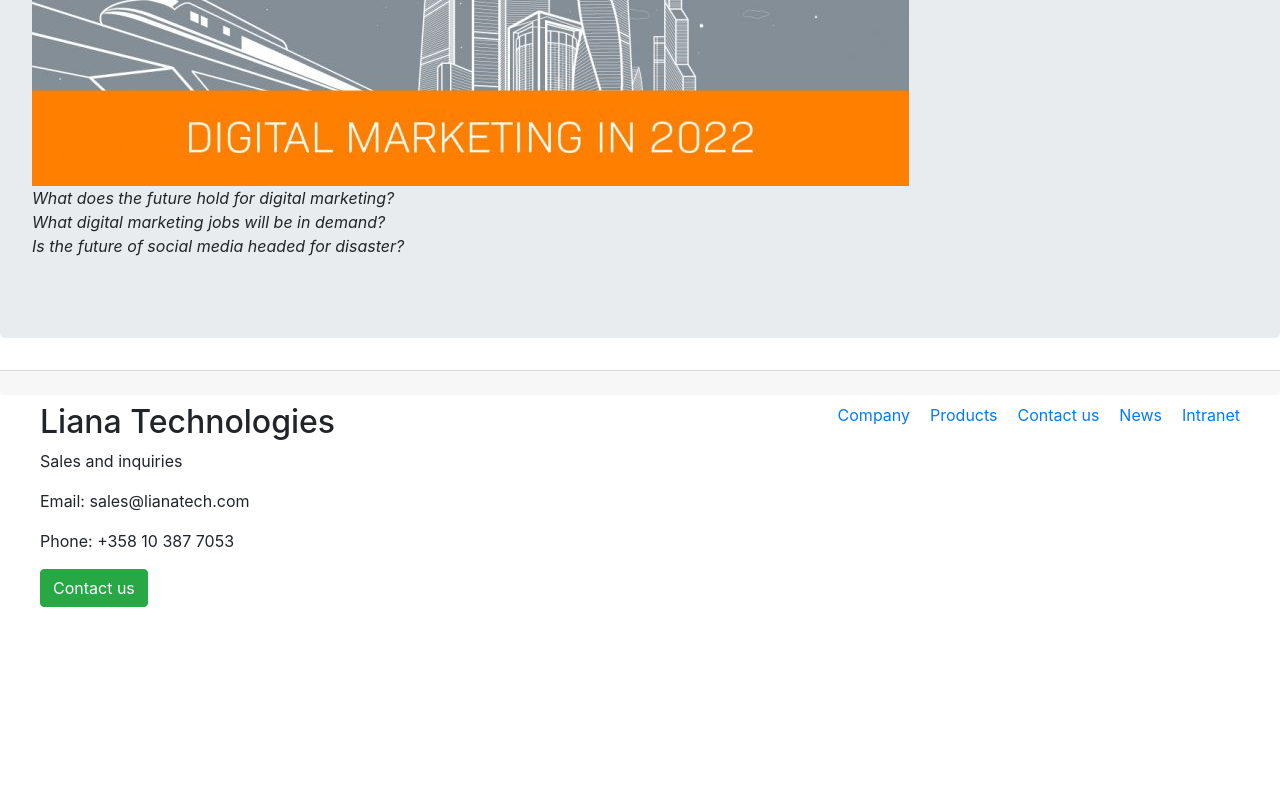
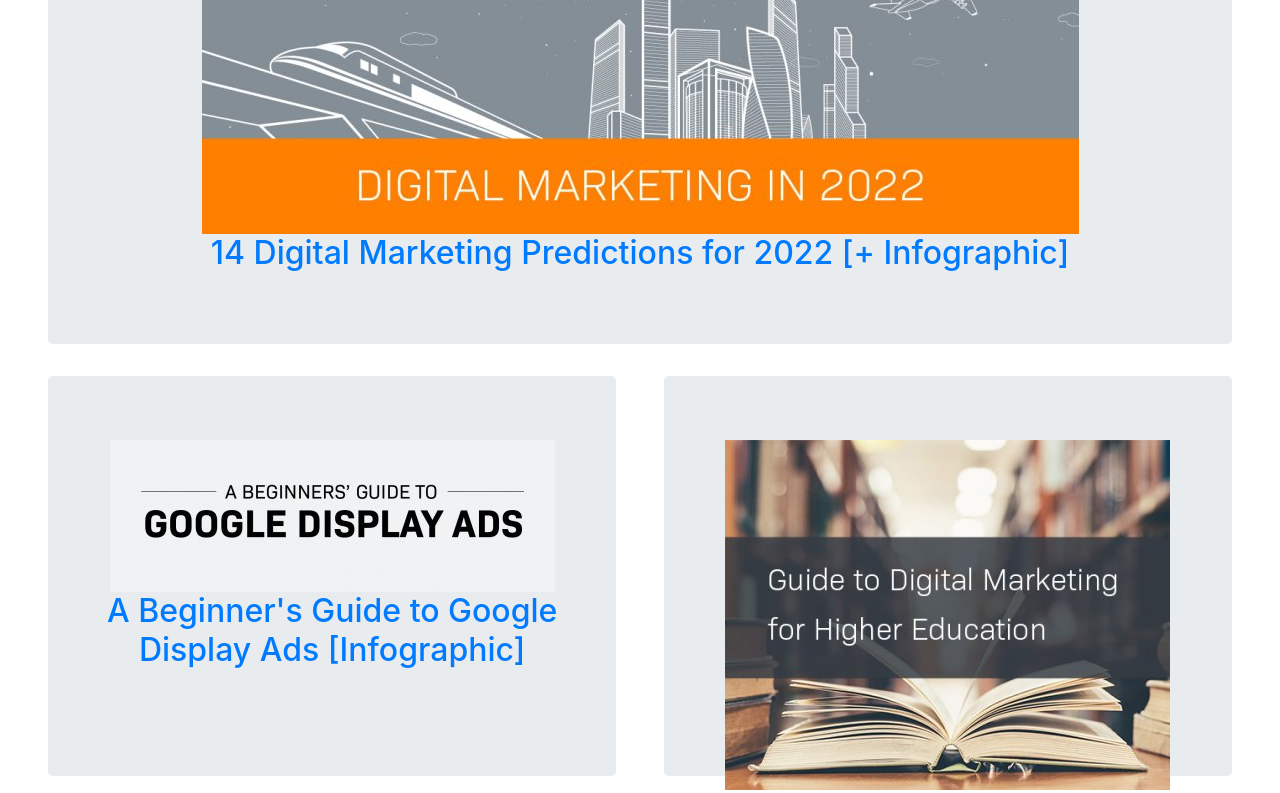
Before and after one commit to t4kaha00/frontend, a React app: page /news in a window 1280 px wide. Shown: the part 300-1093 px from the top of the page. Before the commit the page ends 927 px from the top, so only its background shows below. Built offline with nearby package versions, Linux system fonts and the light colour scheme.

Commit message:
different news pages added

```diff
--- a/src/Navigation.js
+++ b/src/Navigation.js
@@ -16,7 +16,7 @@ const Navigation = () => (
       </Navbar>
     </div>
 
-    <Navbar className="mt-5 bg-light" expand="lg">
+    <Navbar className="mt-5 bg-light font-weight-light" expand="lg">
       <NavbarBrand>
         <img src="../src/liana-logo.jpg" className="ml-5 mt-2" height={40} alt="Liana logo"/>
       </NavbarBrand>
@@ -24,11 +24,11 @@ const Navigation = () => (
       <Navbar.Toggle aria-controls="basic-navbar-nav" />
       <Navbar.Collapse id="basic-navbar-nav">
         <Nav className="mr-auto font-weight-light">
-            <Nav.Link>Company</Nav.Link>
+            <Nav.Link to="/pages/digital-marketing">Company</Nav.Link>
             <Nav.Link>Products</Nav.Link>
             <Nav.Link>Contact us</Nav.Link>
         </Nav>
-        <Form inline className="form-inline mr-3 my-auto">
+        <Form inline className="form-inline mr-3 my-auto bg/primary">
             <FormControl type="text" placeholder="Search" />
             <Button variant="success" className="ml-2 btn-xs">Search</Button>
         </Form>
--- a/src/Router.js
+++ b/src/Router.js
@@ -3,12 +3,14 @@ import { Switch, Route } from 'react-router-dom'
 import News from './components/News'
 import Navigation from './Navigation'
 import Home from './components/Home'
+import DigitalMarketing from './components/pages/digital-marketing'
 
 const Router = () => (
   <router>
     <Switch>
       <Route exact path='/' component={Home}/>
       <Route path='/news' component={News}/>
+      <Route path='/pages/digital-marketing' component={DigitalMarketing}/>
     </Switch>
   </router>
 )
--- a/src/components/Footer.js
+++ b/src/components/Footer.js
@@ -2,20 +2,20 @@ import React from 'react'
 
 const Footer = () => (
 
-  <div class="card-footer">
-  <div class="card-body float-left">
+  <div className="card-footer">
+  <div className="card-body float-left">
      <h2>Liana Technologies</h2>
      <p>Sales and inquiries</p>
      <p>Email: sales@lianatech.com</p>
      <p>Phone: +358 10 387 7053 </p>
-     <button type="button" class="btn btn-success">Contact us</button>
+     <button type="button" className="btn btn-success">Contact us</button>
   </div>
-  <div class="card-body float-right">
-     <a href="#" class="card-link">Company</a>
-     <a href="#" class="card-link">Products</a>
-     <a href="#" class="card-link">Contact us</a>
-     <a href="#" class="card-link">News</a>
-     <a href="#" class="card-link">Intranet</a>
+  <div className="card-body float-right">
+     <a href="#" className="card-link">Company</a>
+     <a href="#" className="card-link">Products</a>
+     <a href="#" className="card-link">Contact us</a>
+     <a href="#" className="card-link">News</a>
+     <a href="#" className="card-link">Intranet</a>
   </div>
   </div>
 )
--- a/src/components/News.js
+++ b/src/components/News.js
@@ -1,20 +1,42 @@
 import React from 'react'
 import { Jumbotron, Button } from 'react-bootstrap';
-import DigitalMarketing from './pages/digital-marketing';
+import { Link } from 'react-router-dom'
+
 
 const News = () => (
-  <div>
-      <Jumbotron>
+  <div className="w-100 p-5 my-auto">
+    <Link to="/pages/digital-marketing">
+      <Jumbotron className="text-center w-100 float-left">
         <img src="../src/digital.jpg"
           alt="Digital Marketing in 2022"
           className="align-self-center img-fluid"/>
-        <p>
-          <em>What does the future hold for digital marketing?<br /></em>
-          <em>What digital marketing jobs will be in demand?<br /></em>
-          <em>Is the future of social media headed for disaster?</em>
-        </p>
-        <DigitalMarketing />
-      </Jumbotron>
+        <h2>
+          14 Digital Marketing Predictions for 2022 [+ Infographic]
+        </h2>
+        </Jumbotron>
+      </Link>
+
+      <Link to="/pages/digital-marketing">
+        <Jumbotron className="text-center float-left" style={{width: '48%', height: '400px'}}>
+          <img src="../src/google-display.jpg"
+            alt="Digital Marketing in 2022"
+            className="align-self-center img-fluid"/>
+          <h2>
+            A Beginner's Guide to Google Display Ads [Infographic]
+          </h2>
+          </Jumbotron>
+        </Link>
+
+        <Link to="/pages/digital-marketing">
+          <Jumbotron className="text-center float-right" style={{width: '48%', height: '400px'}}>
+            <img src="../src/digital-marketing-guide.jpg"
+              alt="Digital Marketing in 2022"
+              className="align-self-center img-fluid "/>
+            <h2>
+              Free Download: Digital Marketing for Higher Education
+            </h2>
+            </Jumbotron>
+          </Link>
     </div>
 )
 
--- a/src/components/pages/digital-marketing.js
+++ b/src/components/pages/digital-marketing.js
@@ -2,7 +2,17 @@ import React from 'react';
 
 
   const DigitalMarketing = () => (
-    <div style={{display: 'none'}}>
+    <div style={{}} className="m-5">
+
+    <h2>14 Digital Marketing Predictions for 2022 [+ Infographic]</h2>
+
+    <img src="../src/digital.jpg"
+      alt="Digital Marketing in 2022"
+      className="align-self-center img-fluid"/><br /><br />
+
+    <em>What does the future hold for digital marketing?<br /></em>
+    <em>What digital marketing jobs will be in demand?<br /></em>
+    <em>Is the future of social media headed for disaster?</em>
     <p>We&rsquo;ve summarized some key facts &amp; figures for marketers to be prepared for the future. All the way up to 2022.</p>
     <p>At the end, take a look at the infographic depicting all digital marketing predictions.</p>
     <p>Let&rsquo;s dive in!</p>
```
Also changed, not shown: src/digital-marketing-guide.jpg (added), src/google-display.jpg (added).
